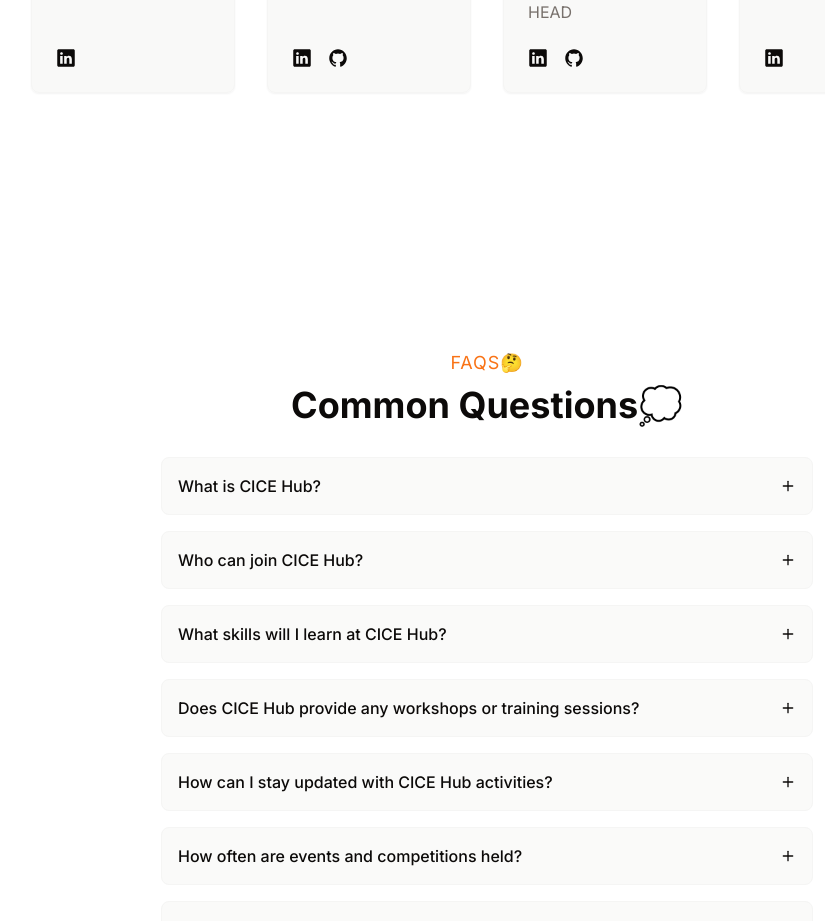
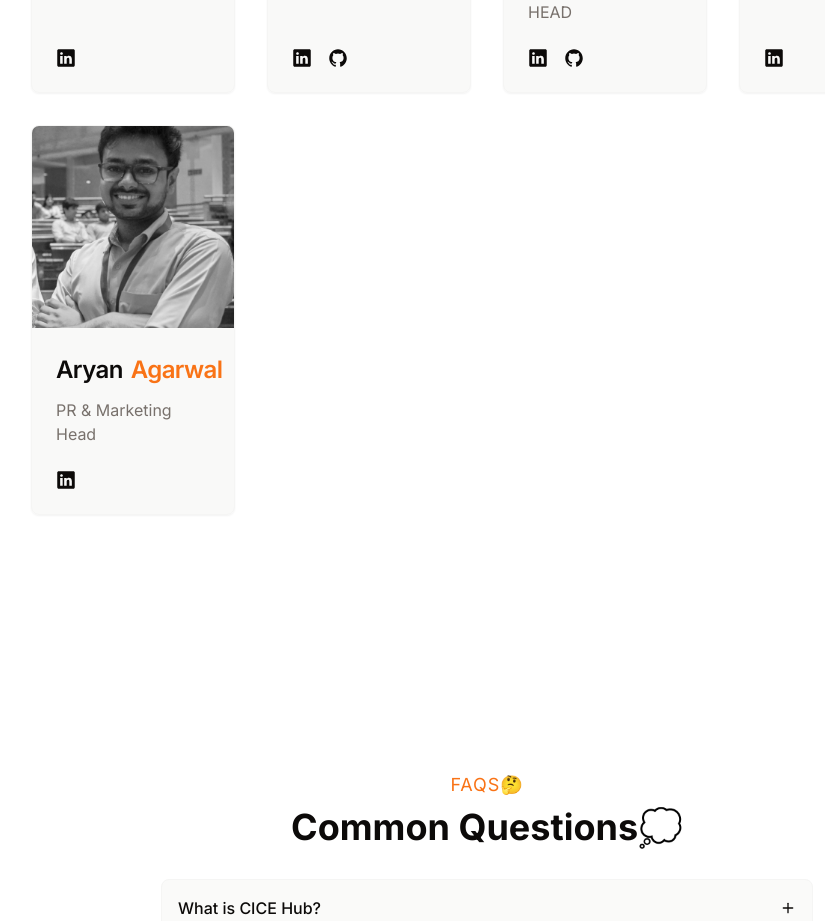
Before and after one commit to Gunaj0517/CICE_JIIT, a Next.js app: page / in a window 1280 px wide. Shown: the part 6181-7102 px from the top of the page, without its empty margins (153-978 px from the left). Built offline with nearby package versions, Linux system fonts and the light colour scheme.

Commit message:
minor changes

```diff
--- a/components/layout/sections/team.tsx
+++ b/components/layout/sections/team.tsx
@@ -202,6 +202,19 @@ export const TeamSection = () => {
         },
       ],
     },
+    {
+      imageUrl:
+        "/images/aryan.jpg",
+      firstName: "Aryan",
+      lastName: "Agarwal",
+      positions: ["PR & Marketing Head"],
+      socialNetworks: [
+        {
+          name: "LinkedIn",
+          url: "https://www.linkedin.com/in/aditya-sinha-7aa932268?utm_source=share&utm_campaign=share_via&utm_content=profile&utm_medium=android_app",
+        },
+      ],
+    },
   ];
   const socialIcon = (socialName: string) => {
     switch (socialName) {
```
Also changed, not shown: public/images/aryan.jpg (added).
